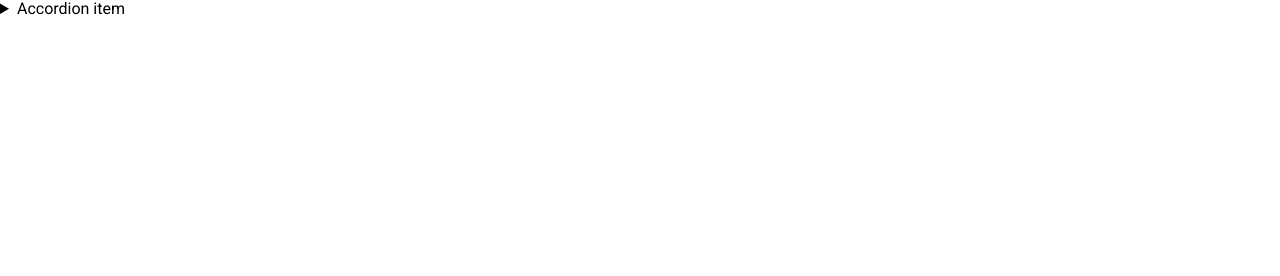
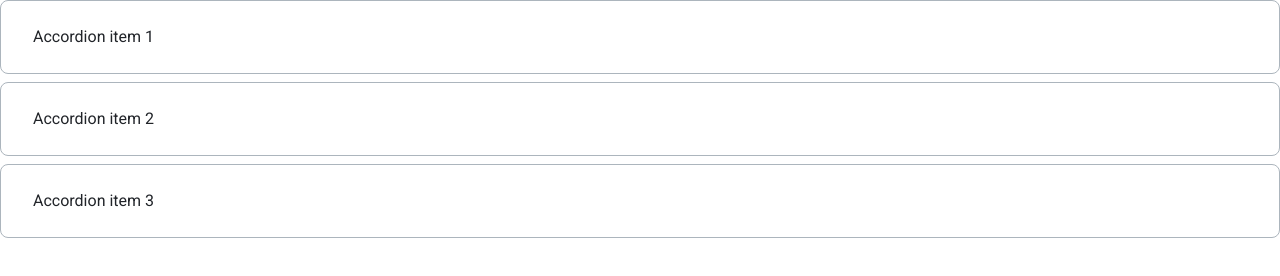
Before and after one commit to js-tasks-ru/htmlcss-20250313_zubr, a website: page 03-lection1/02-accordion/index.html in a window 1280 px wide. Drawn offline with Linux system fonts and the light colour scheme.

Commit message:
Add accordion

```diff
--- a/03-lection1/02-accordion/accordion.css
+++ b/03-lection1/02-accordion/accordion.css
@@ -1 +1,34 @@
-/* Стилизация аккордеона */
+.accordion {
+    font-family: 'Inter', sans-serif;
+    font-style: normal;
+    font-weight: 400;
+    font-size: 16px;
+    line-height: 24px;
+    color: var(--black);
+    background-color: var(--white);
+}
+
+.accordion_item {
+    border: 1px solid var(--grey-3);
+    border-radius: 8px;
+    margin-bottom: 8px;
+
+    &:last-child {
+        margin-bottom: 0;
+    }
+
+    &[open] .accordion_summary {
+        padding-bottom: 16px;
+    }
+}
+
+.accordion_summary {
+    display: block;
+    padding: 24px 32px;
+}
+
+.accordion_content {
+    margin: 0;
+    padding: 0 48px 32px 32px;
+    color: var(--grey-4);
+}
--- a/03-lection1/02-accordion/index.html
+++ b/03-lection1/02-accordion/index.html
@@ -6,13 +6,37 @@
         <link rel="stylesheet" href="./accordion.css">
     </head>
     <body>
-        <details>
-            <summary>
-                Accordion item
-            </summary>
-            <p>
-                Hidden content
-            </p>
-        </details>
+        <div class="accordion">
+            <details class="accordion_item">
+                <summary class="accordion_summary">
+                    Accordion item 1
+                </summary>
+                <p class="accordion_content">
+                    Amet minim mollit non deserunt ullamco est sit aliqua dolor do amet sint. Velit officia consequat duis
+                    enim velit mollit. Exercitation veniam consequat sunt nostrud amet.
+                </p>
+            </details>
+
+            <details class="accordion_item">
+                <summary class="accordion_summary">
+                    Accordion item 2
+                </summary>
+                <p class="accordion_content">
+                    Lorem ipsum dolor sit amet, consectetur adipisicing elit. Culpa dignissimos dolor dolorum laborum modi
+                    nobis qui quidem, rem vitae voluptatibus!
+                </p>
+            </details>
+
+            <details class="accordion_item">
+                <summary class="accordion_summary">
+                    Accordion item 3
+                </summary>
+                <p class="accordion_content">
+                    Lorem ipsum dolor sit amet, consectetur adipisicing elit. Adipisci, delectus, omnis. Alias aut culpa
+                    cum dolorem, laborum omnis vel. A ab dolorem excepturi fugiat, id possimus voluptatem. Magnam obcaecati,
+                    repellat?
+                </p>
+            </details>
+        </div>
     </body>
 </html>
```
